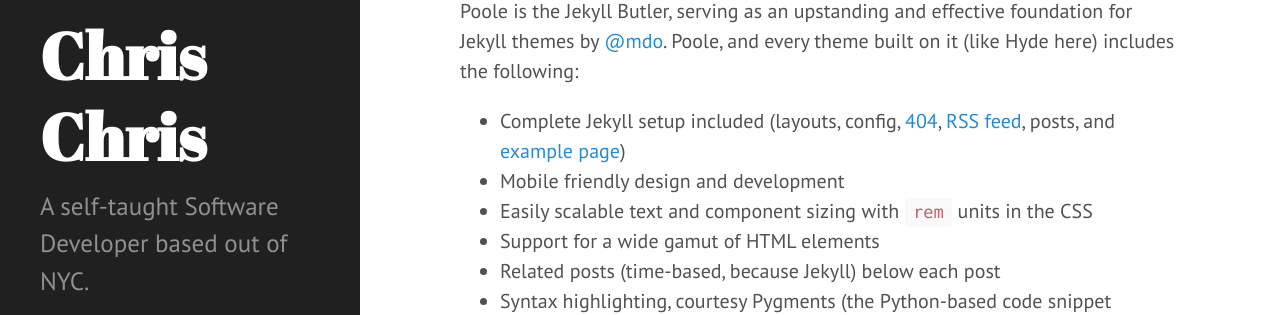
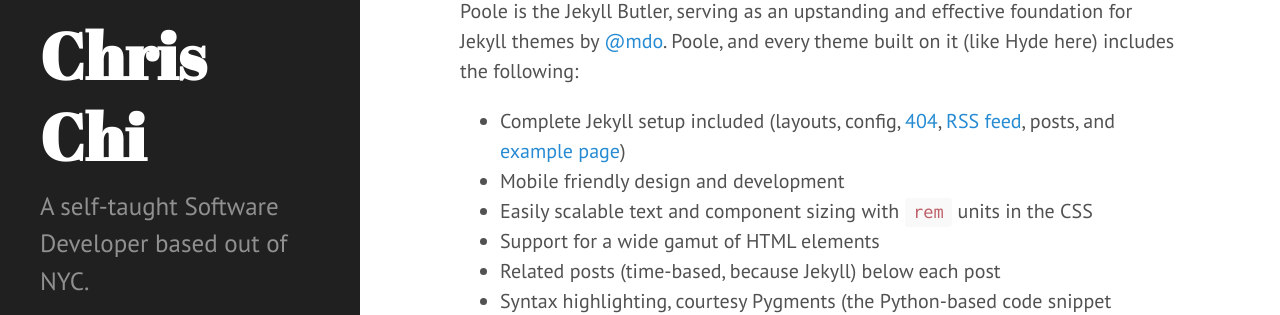
Before and after one commit to chrischi90/chrischi90.github.io, a Jekyll site: the page built from index.html, in a window 1280 px wide. Shown: the part 315-630 px from the top of the page. Built offline with Jekyll 4.4.1, drawn with Linux system fonts in a browser that asks for light colours; Markdown is read by kramdown in place of the engine named in the settings; the list of posts is cut into pages by our own code.

Commit message:
Changing config and css url path

```diff
--- a/CNAME
+++ /dev/null
@@ -1 +0,0 @@
-hyde.getpoole.com
--- a/_config.yml
+++ b/_config.yml
@@ -6,10 +6,10 @@
 permalink:        pretty
 
 # Setup
-title:            Chris Chris
+title:            Chris Chi
 tagline:          'Software Developer'
 description:      'A self-taught Software Developer based out of NYC.'
-url:              http://hyde.getpoole.com
+url:              http://chrischi90.github.io
 baseurl:          /
 
 author:
--- a/_includes/head.html
+++ b/_includes/head.html
@@ -15,9 +15,9 @@
   </title>
 
   <!-- CSS -->
-  <link rel="stylesheet" href="{{ site.baseurl }}public/css/poole.css">
-  <link rel="stylesheet" href="{{ site.baseurl }}public/css/syntax.css">
-  <link rel="stylesheet" href="{{ site.baseurl }}public/css/hyde.css">
+  <link rel="stylesheet" href="http://chrischi90.github.io/public/css/poole.css">
+  <link rel="stylesheet" href="http://chrischi90.github.io/public/css/syntax.css">
+  <link rel="stylesheet" href="http://chrischi90.github.io/public/css/hyde.css">
   <link rel="stylesheet" href="http://fonts.googleapis.com/css?family=PT+Sans:400,400italic,700|Abril+Fatface">
 
   <!-- Icons -->
```
